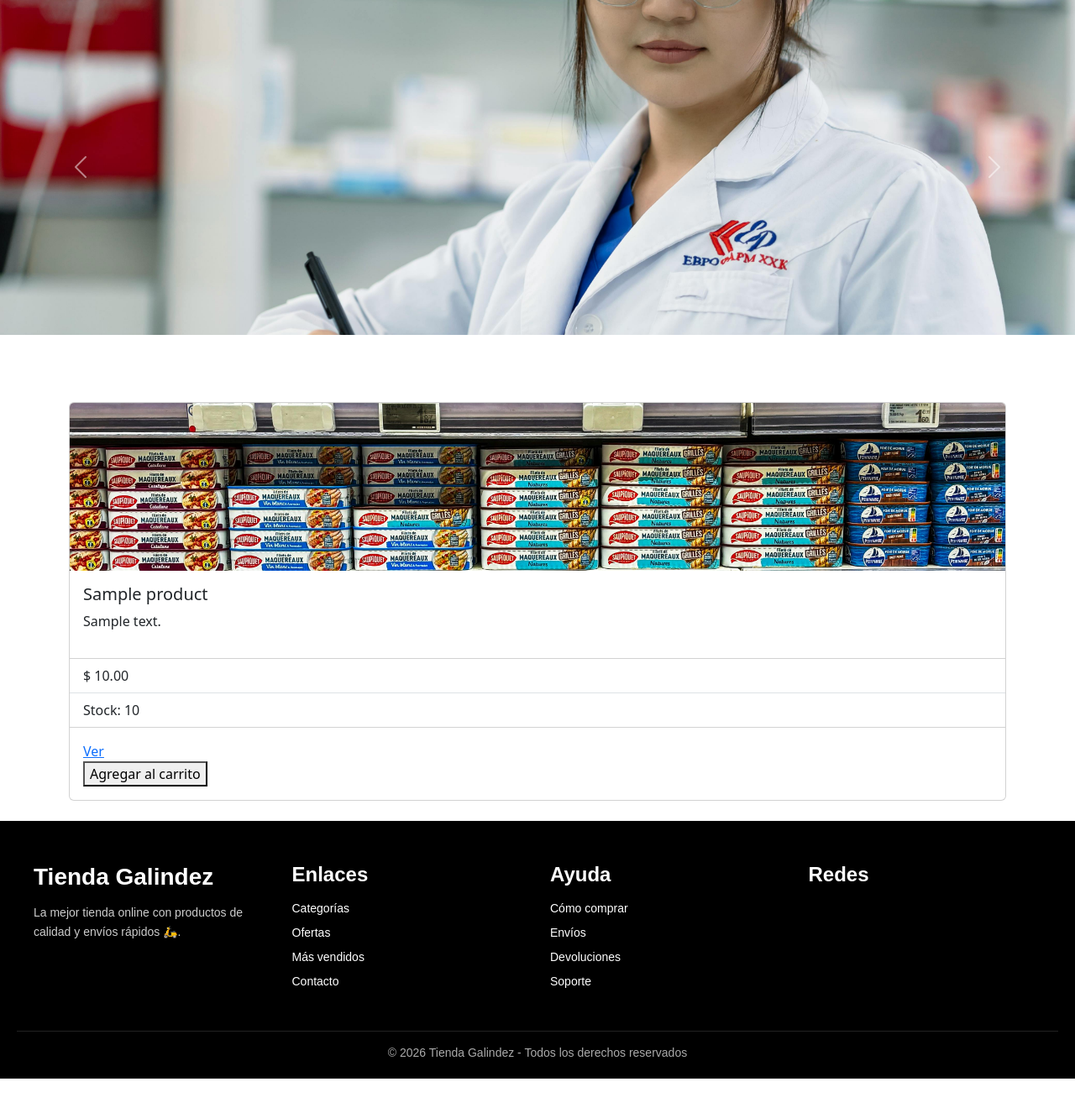
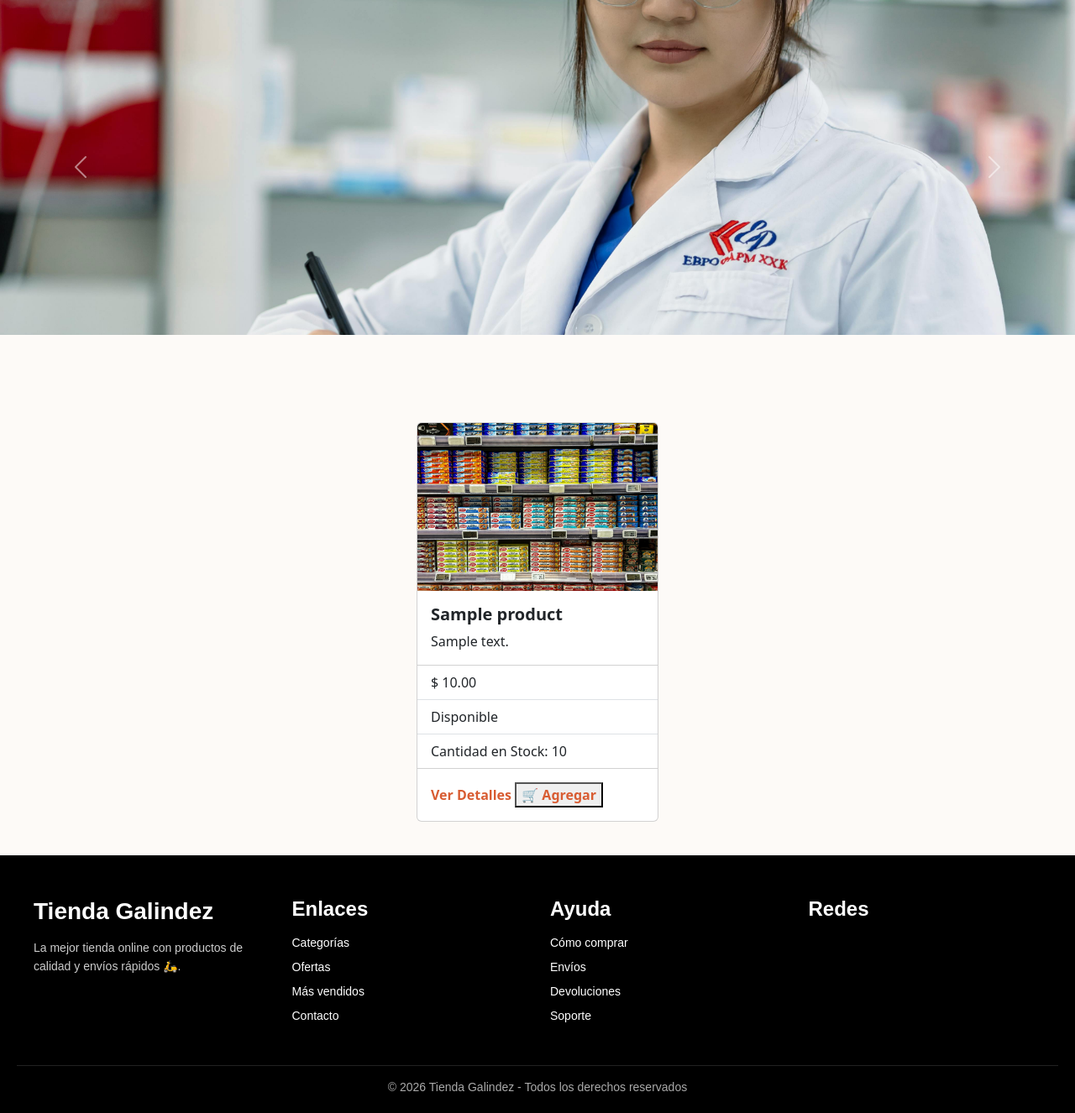
Before and after one commit to AdrianGalindez/E-Commerce-Tienda-Galindez_PHP_PURE, a PHP site: page /E-Commerce-Tienda-Galindez_PHP_PURE/ in a window 1280 px wide. Shown: the part 60-1386 px from the top of the page at 84% size. Before the commit the page ends 1345 px from the top, so only its background shows below. Run offline with PHP 8.4, Linux system fonts and the light colour scheme; tables that the repository leaves empty hold one stand-in row (values such as "Sample post").

Commit message:
Add files via upload

```diff
--- a/views/client/ClientIndex.php
+++ b/views/client/ClientIndex.php
@@ -1,3 +1,4 @@
+
 <?php
 define("BASE_URL", "http://localhost:8000/");
 ?>
@@ -111,14 +112,9 @@
 </div>
 
 <!-- PRODUCTOS -->
-<div class="container mt-4">
-<div class="row">
-
+<div class="container-cards">
 
 <?php foreach($productos as $p): ?>
-
-<div class="col-md-3">
-<div class="card mb-4">
 
     <?php
     $img = (!empty($p['imagenes']) && isset($p['imagenes'][0]['url']))
@@ -126,34 +122,54 @@
         : BASE_URL . 'assets/img/default.jpg';
     ?>
 
-<img src="<?= $img ?>" class="card-img-top">
+    <div class="card" style="width: 18rem;">
+
+        <img
+            src="<?= $img ?>"
+            class="card-img-top"
+            alt="producto">
+
         <div class="card-body">
-        <h5><?= $p['nombre'] ?></h5>
-        <p><?= $p['descripcion'] ?></p>
+            <h5 class="card-title"><?= htmlspecialchars($p['nombre']) ?></h5>
+            <p class="card-text"><?= htmlspecialchars($p['descripcion']) ?></p>
         </div>
 
         <ul class="list-group list-group-flush">
-        <li class="list-group-item">$ <?= $p['precio'] ?></li>
-        <li class="list-group-item">Stock: <?= $p['stock'] ?></li>
+            <li class="list-group-item">$ <?= htmlspecialchars($p['precio']) ?></li>
+            <li class="list-group-item">Disponible</li>
+            <li class="list-group-item">
+                Cantidad en Stock: <?= htmlspecialchars($p['stock']) ?>
+            </li>
         </ul>
 
         <div class="card-body">
-        <a href="index.php?controller=product&action=show&id=<?= $p['id'] ?>">Ver</a>
+            <a
+                href="index.php?controller=product&action=show&id=<?= $p['id'] ?>"
+                class="card-link">
+                Ver Detalles
+            </a>
 
-        <form action="index.php?controller=cart&action=add" method="POST">
-            <input type="hidden" name="product_id" value="<?= $p['id'] ?>">
-            <button type="submit">Agregar al carrito</button>
+            <form
+                action="index.php?controller=cart&action=add"
+                method="POST"
+                style="display:inline;">
+
+                <input
+                    type="hidden"
+                    name="product_id"
+                    value="<?= $p['id'] ?>">
+
+                <button type="submit" class="card-link">
+                    🛒 Agregar
+                </button>
             </form>
         </div>
 
-</div>
     </div>
 
 <?php endforeach; ?>
 
 </div>
-</div>
-
 <!-- FOOTER -->
 <footer class="footer">
     <div class="footer-container">
```
Lines whose indentation alone changed are shown as unchanged.
